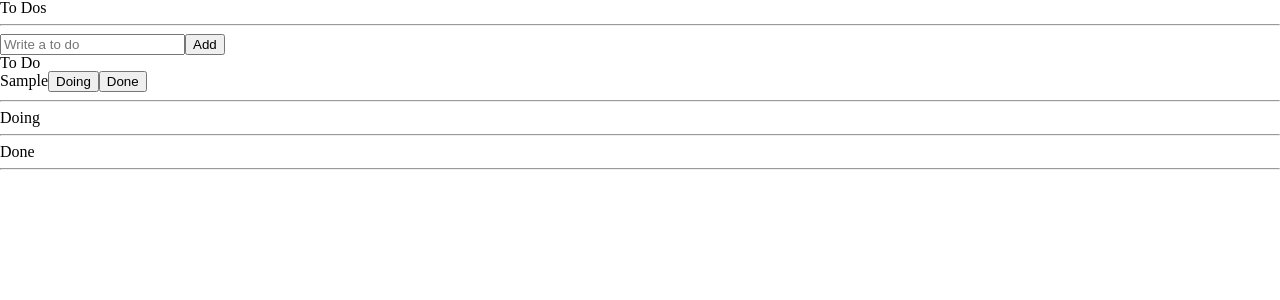
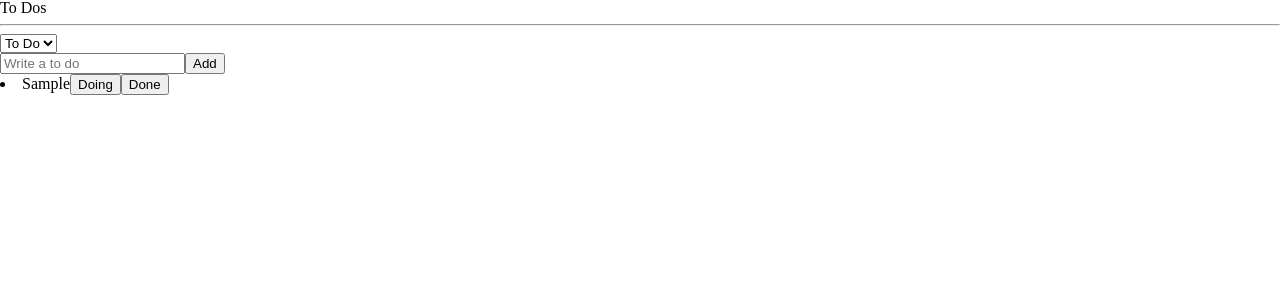
Before and after one commit to pjk0007/react-types-todolist, a React (Create React App) app: page / in a window 1280 px wide. Both pictures are taken after typing "Sample" into the empty fields and a click on the button "Add". Shown: the top 300 px of the page. Built offline with nearby package versions, Linux system fonts and the light colour scheme.

Commit message:
learned enum

```diff
--- a/src/atoms.tsx
+++ b/src/atoms.tsx
@@ -1,10 +1,21 @@
 import { atom, selector } from "recoil";
+
+export enum Categories {
+  "TO_DO" = "TO_DO",
+  "DOING" = "DOING",
+  "DONE" = "DONE",
+}
 
 export interface IToDo {
   text: string;
   id: number;
-  category: "DONE" | "DOING" | "TO_DO";
+  category: Categories;
 }
+
+export const categoryState = atom<Categories>({
+  key: "category",
+  default: Categories.TO_DO,
+});
 
 export const toDoState = atom<IToDo[]>({
   key: "toDo",
@@ -15,10 +26,8 @@
   key: "toDoSelector",
   get: ({ get }) => {
     const toDos = get(toDoState);
-    return [
-      toDos.filter((toDo) => toDo.category === "TO_DO"),
-      toDos.filter((toDo) => toDo.category === "DOING"),
-      toDos.filter((toDo) => toDo.category === "DONE"),
-    ];
+    const category = get(categoryState);
+
+    return toDos.filter((toDo) => toDo.category === category);
   },
 });
--- a/src/components/CreateToDo.tsx
+++ b/src/components/CreateToDo.tsx
@@ -1,6 +1,6 @@
 import { useForm } from "react-hook-form";
-import { useSetRecoilState } from "recoil";
-import { toDoState } from "../atoms";
+import { useRecoilValue, useSetRecoilState } from "recoil";
+import { categoryState, toDoState } from "../atoms";
 
 interface IForm {
   toDo: string;
@@ -8,12 +8,10 @@
 
 function CreateToDo() {
   const setToDos = useSetRecoilState(toDoState);
+  const category = useRecoilValue(categoryState);
   const { register, handleSubmit, setValue } = useForm<IForm>();
   const handleValid = ({ toDo }: IForm) => {
-    setToDos((prev) => [
-      { text: toDo, id: Date.now(), category: "TO_DO" },
-      ...prev,
-    ]);
+    setToDos((prev) => [{ text: toDo, id: Date.now(), category }, ...prev]);
     setValue("toDo", "");
   };
   return (
--- a/src/components/ToDo.tsx
+++ b/src/components/ToDo.tsx
@@ -1,5 +1,5 @@
 import { useSetRecoilState } from "recoil";
-import { IToDo, toDoState } from "../atoms";
+import { Categories, IToDo, toDoState } from "../atoms";
 
 function ToDo({ text, category, id }: IToDo) {
   const setToDos = useSetRecoilState(toDoState);
@@ -9,7 +9,7 @@
     } = event;
     setToDos((oldToDos) => {
       const targetIndex = oldToDos.findIndex((toDo) => toDo.id === id);
-      const newToDo = { text, id, category: name as IToDo["category"] };
+      const newToDo = { text, id, category: name as any };
 
       return [
         ...oldToDos.slice(0, targetIndex),
@@ -21,18 +21,18 @@
   return (
     <li>
       <span>{text}</span>
-      {category !== "DOING" && (
-        <button name="DOING" onClick={onClick}>
+      {category !== Categories.TO_DO && (
+        <button name={Categories.TO_DO} onClick={onClick}>
+          To Do
+        </button>
+      )}
+      {category !== Categories.DOING && (
+        <button name={Categories.DOING} onClick={onClick}>
           Doing
         </button>
       )}
-      {category !== "TO_DO" && (
-        <button name="TO_DO" onClick={onClick}>
-          TODO
-        </button>
-      )}
-      {category !== "DONE" && (
-        <button name="DONE" onClick={onClick}>
+      {category !== Categories.DONE && (
+        <button name={Categories.DONE} onClick={onClick}>
           Done
         </button>
       )}
--- a/src/components/ToDoList.tsx
+++ b/src/components/ToDoList.tsx
@@ -1,37 +1,29 @@
-import { useRecoilValue } from "recoil";
-import { toDoSelector } from "../atoms";
+import React from "react";
+import { useRecoilState, useRecoilValue } from "recoil";
+import { Categories, categoryState, toDoSelector } from "../atoms";
 import CreateToDo from "./CreateToDo";
 import ToDo from "./ToDo";
 
 function ToDoList() {
-  const [toDo, doing, done] = useRecoilValue(toDoSelector);
+  const toDos = useRecoilValue(toDoSelector);
+  const [category, setCategory] = useRecoilState(categoryState);
+  const onInput = (event: React.FormEvent<HTMLSelectElement>) => {
+    setCategory(event.currentTarget.value as any);
+  };
 
   return (
     <div>
       <h1>To Dos</h1>
       <hr />
+      <select value={category} onInput={onInput}>
+        <option value={Categories.TO_DO}>To Do</option>
+        <option value={Categories.DOING}>Doing</option>
+        <option value={Categories.DONE}>Done</option>
+      </select>
       <CreateToDo />
-      <h2>To Do</h2>
-      <ul>
-        {toDo.map((toDo) => (
-          <ToDo key={toDo.id} {...toDo} />
-        ))}
-      </ul>
-      <hr />
-      <h2>Doing</h2>
-      <ul>
-        {doing.map((toDo) => (
-          <ToDo key={toDo.id} {...toDo} />
-        ))}
-      </ul>
-      <hr />
-      <h2>Done</h2>
-      <ul>
-        {done.map((toDo) => (
-          <ToDo key={toDo.id} {...toDo} />
-        ))}
-      </ul>
-      <hr />
+      {toDos?.map((toDo) => (
+        <ToDo key={toDo.id} {...toDo} />
+      ))}
     </div>
   );
 }
```
